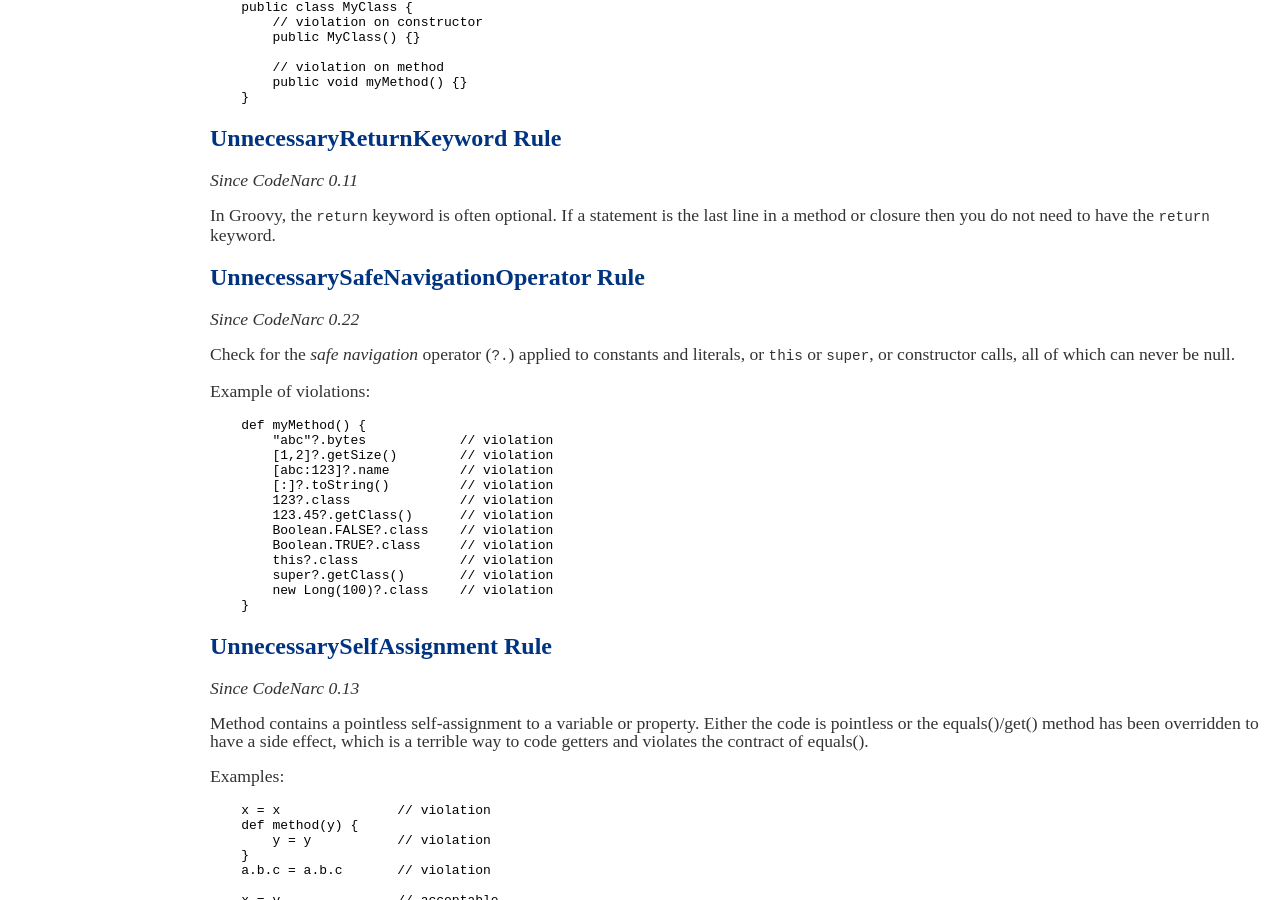
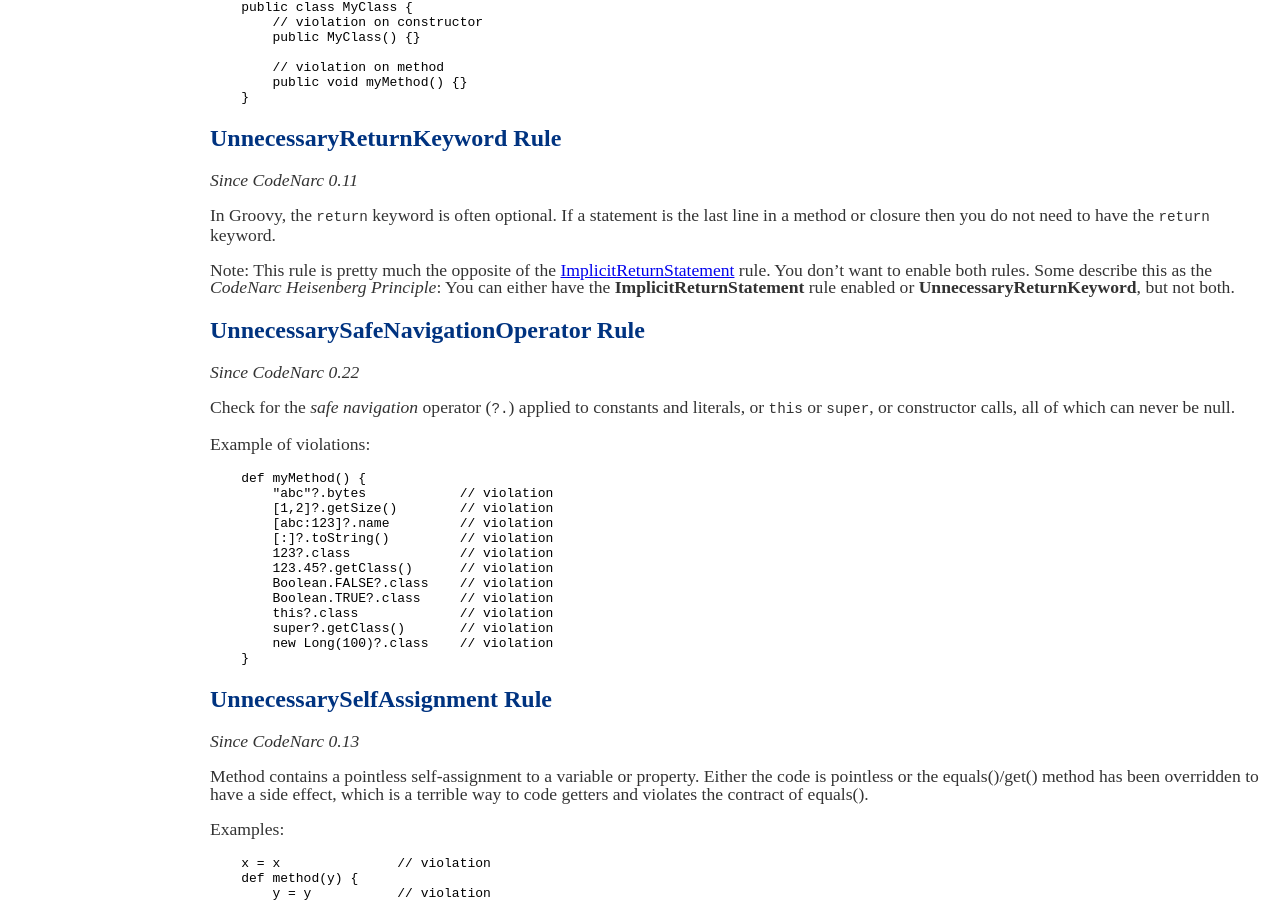
Before and after one commit to CodeNarc/CodeNarc, a Jekyll site: the page built from codenarc-rules-unnecessary.md, in a window 1280 px wide and 900 px high, scrolled down 14084 px. Built offline with Jekyll 4.4.1, drawn with Linux system fonts in a browser that asks for light colours.

Commit message:
#450: Add notes in docs about relationship to UnnecessaryReturnStatement

```diff
--- a/codenarc-rules-unnecessary.md
+++ b/codenarc-rules-unnecessary.md
@@ -962,6 +962,11 @@ Example of violations:
 In Groovy, the `return` keyword is often optional. If a statement is the last line in a method or
 closure then you do not need to have the `return` keyword.
 
+Note: This rule is pretty much the opposite of the [ImplicitReturnStatement](./codenarc-rules-convention.html#implicitreturnstatement-rule) rule.
+You don't want to enable both rules.
+Some describe this as the *CodeNarc Heisenberg Principle*: You can either have the
+**ImplicitReturnStatement** rule enabled or **UnnecessaryReturnKeyword**, but not both.
+
 
 ## UnnecessarySafeNavigationOperator Rule
 
```
Also changed, not shown: codenarc-rules-convention.md (+2 -0 lines).
